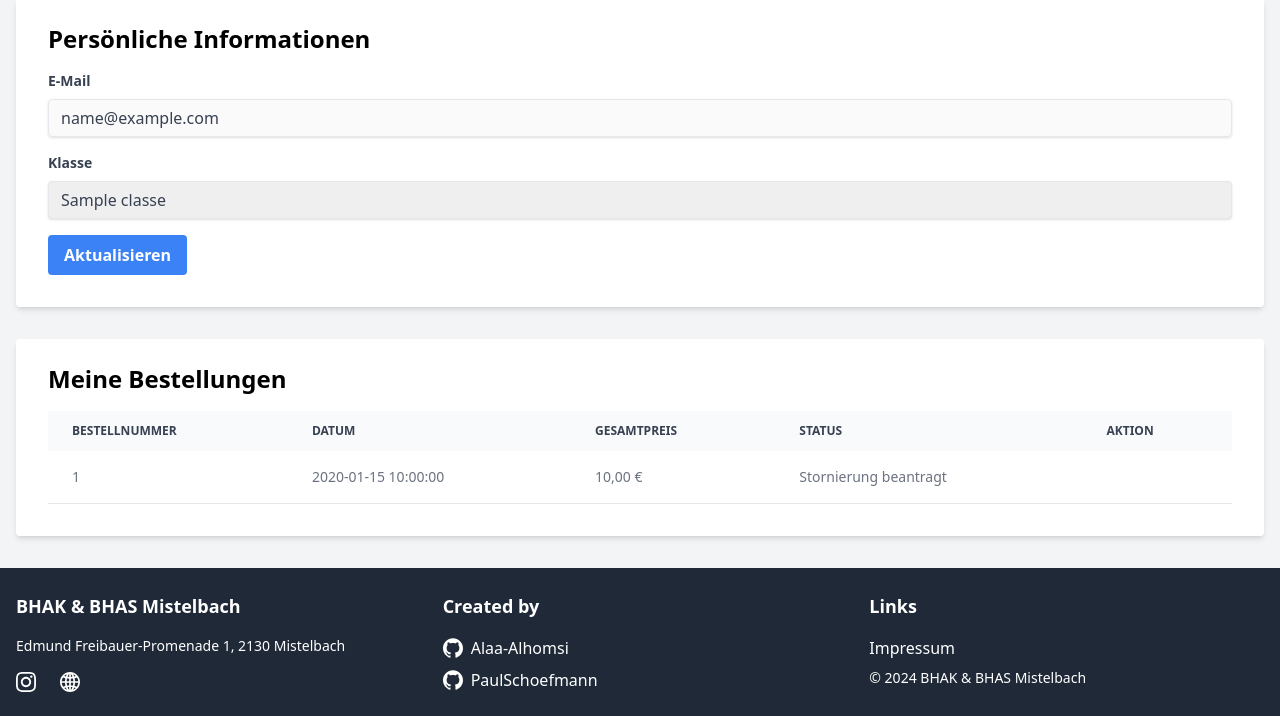
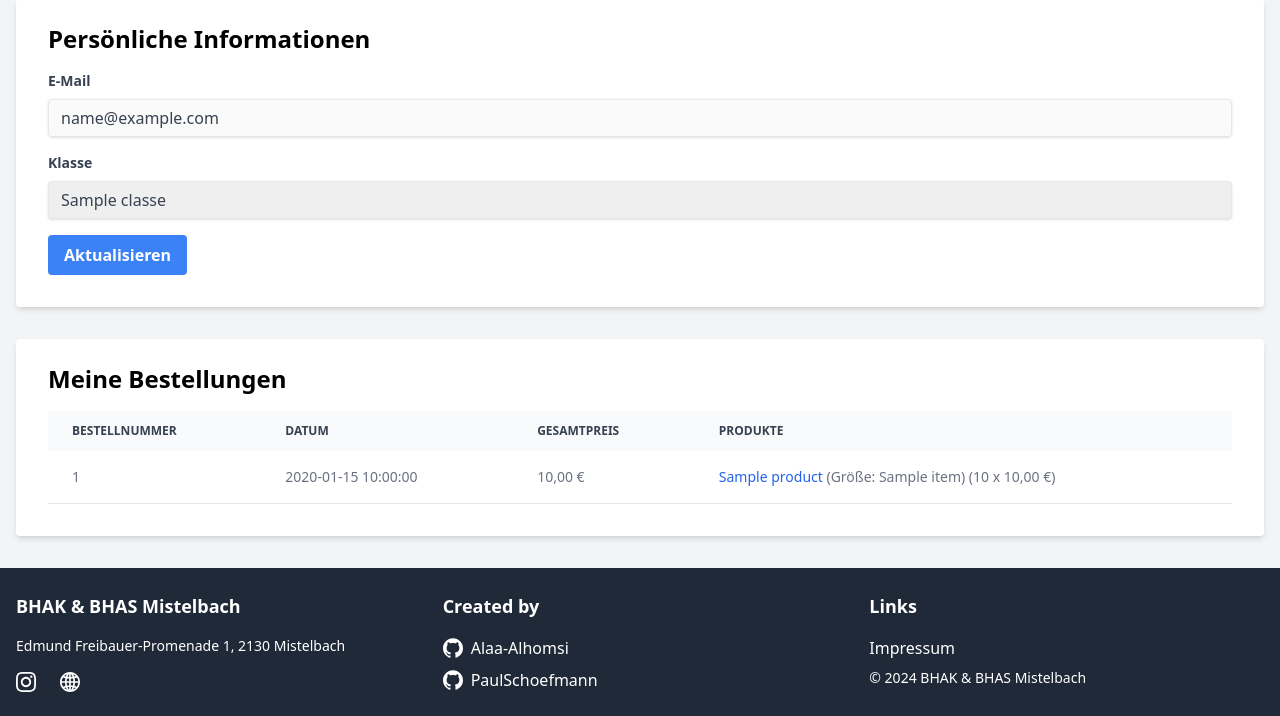
Before and after one commit to Alaa-Alhomsi/school-merch-shop, a PHP site: page /profile.php in a window 1280 px wide. Shown: the part 165-881 px from the top of the page. Run offline with PHP 8.4, Linux system fonts and the light colour scheme; the visitor is signed in with stand-in values (Sample User, id 1); tables that the repository leaves empty or names only in its code hold one stand-in row (values such as "Sample post"); a stand-in replaces the project's code that opens the database connection.

Commit message:
Revert "cancel order"
This reverts commit 699e6eec2c0437ce38c4835327316511846b6026.

```diff
--- a/profile.php
+++ b/profile.php
@@ -43,8 +43,9 @@ if ($_SERVER['REQUEST_METHOD'] == 'POST') {
 
 // Bestellungen abrufen
 $stmt = $pdo->prepare("
-    SELECT o.id AS order_id, o.created_at AS order_date, o.total_price, o.cancellation_requested, o.cancellation_approved,
-           p.id AS product_id, p.name AS product_name, oi.quantity, oi.price AS item_price
+    SELECT o.id AS order_id, o.created_at AS order_date, o.total_price,
+           p.id AS product_id, p.name AS product_name, oi.quantity, oi.price AS item_price,
+           oi.size_name
     FROM orders o
     JOIN order_items oi ON o.id = oi.order_id
     JOIN products p ON oi.product_id = p.id
@@ -54,23 +55,24 @@ $stmt = $pdo->prepare("
 $stmt->execute([$userId]);
 $orderItems = $stmt->fetchAll();
 
-// Stornierungsanfrage bearbeiten
-if ($_SERVER['REQUEST_METHOD'] == 'POST' && isset($_POST['request_cancellation'])) {
-    $orderId = $_POST['order_id'];
-
-    // Überprüfen, ob die Stornierung bereits beantragt wurde
-    $stmt = $pdo->prepare("SELECT cancellation_requested, cancellation_approved FROM orders WHERE id = ? AND user_id = ?");
-    $stmt->execute([$orderId, $userId]);
-    $order = $stmt->fetch();
-
-    if ($order && !$order['cancellation_requested'] && $order['cancellation_approved'] === null) {
-        // Stornierungsanfrage stellen
-        $stmt = $pdo->prepare("UPDATE orders SET cancellation_requested = TRUE WHERE id = ?");
-        $stmt->execute([$orderId]);
-        $successMessage = "Stornierungsanfrage erfolgreich gestellt.";
-    } else {
-        $errorMessage = "Stornierung kann nicht beantragt werden.";
+// Bestellungen gruppieren
+$orders = [];
+foreach ($orderItems as $item) {
+    if (!isset($orders[$item['order_id']])) {
+        $orders[$item['order_id']] = [
+            'id' => $item['order_id'],
+            'date' => $item['order_date'],
+            'total_price' => $item['total_price'],
+            'items' => []
+        ];
     }
+    $orders[$item['order_id']]['items'][] = [
+        'product_id' => $item['product_id'],
+        'product_name' => $item['product_name'],
+        'quantity' => $item['quantity'],
+        'price' => $item['item_price'],
+        'size_name' => $item['size_name']
+    ];
 }
 
 ?>
@@ -128,7 +130,7 @@ if ($_SERVER['REQUEST_METHOD'] == 'POST' && isset($_POST['request_cancellation']
 
             <div class="bg-white shadow-md rounded px-8 pt-6 pb-8">
                 <h2 class="text-2xl font-bold mb-4">Meine Bestellungen</h2>
-                <?php if (empty($orderItems)): ?>
+                <?php if (empty($orders)): ?>
                     <p>Sie haben noch keine Bestellungen aufgegeben.</p>
                 <?php else: ?>
                     <div class="overflow-x-auto">
@@ -138,38 +140,29 @@ if ($_SERVER['REQUEST_METHOD'] == 'POST' && isset($_POST['request_cancellation']
                                     <th scope="col" class="px-6 py-3">Bestellnummer</th>
                                     <th scope="col" class="px-6 py-3">Datum</th>
                                     <th scope="col" class="px-6 py-3">Gesamtpreis</th>
-                                    <th scope="col" class="px-6 py-3">Status</th>
-                                    <th scope="col" class="px-6 py-3">Aktion</th>
+                                    <th scope="col" class="px-6 py-3">Produkte</th>
                                 </tr>
                             </thead>
                             <tbody>
-                                <?php foreach ($orderItems as $item): ?>
+                                <?php foreach ($orders as $order): ?>
                                     <tr class="bg-white border-b">
-                                        <td class="px-6 py-4"><?php echo $item['order_id']; ?></td>
-                                        <td class="px-6 py-4"><?php echo $item['order_date']; ?></td>
-                                        <td class="px-6 py-4"><?php echo number_format($item['total_price'], 2, ',', '.') . ' €'; ?></td>
+                                        <td class="px-6 py-4"><?php echo $order['id']; ?></td>
+                                        <td class="px-6 py-4"><?php echo $order['date']; ?></td>
+                                        <td class="px-6 py-4"><?php echo number_format($order['total_price'], 2, ',', '.') . ' €'; ?></td>
                                         <td class="px-6 py-4">
-                                            <?php
-                                            if ($item['cancellation_requested']) {
-                                                echo "Stornierung beantragt";
-                                            } elseif ($item['cancellation_approved'] === true) {
-                                                echo "Stornierung genehmigt";
-                                            } elseif ($item['cancellation_approved'] === false) {
-                                                echo "Stornierung abgelehnt";
-                                            } else {
-                                                echo "Aktiv";
-                                            }
-                                            ?>
-                                        </td>
-                                        <td class="px-6 py-4">
-                                            <?php if (!$item['cancellation_requested'] && $item['cancellation_approved'] === null): ?>
-                                                <form method="POST">
-                                                    <input type="hidden" name="order_id" value="<?php echo $item['order_id']; ?>">
-                                                    <button type="submit" name="request_cancellation" class="bg-red-500 hover:bg-red-700 text-white font-bold py-2 px-4 rounded focus:outline-none focus:shadow-outline">
-                                                        Stornierung beantragen
-                                                    </button>
-                                                </form>
-                                            <?php endif; ?>
+                                            <ul>
+                                                <?php foreach ($order['items'] as $item): ?>
+                                                    <li>
+                                                        <a href="product_detail.php?id=<?php echo $item['product_id']; ?>" class="text-blue-600 hover:underline">
+                                                            <?php echo htmlspecialchars($item['product_name']); ?>
+                                                        </a>
+                                                        <?php if (!empty($item['size_name'])): ?>
+                                                            (Größe: <?php echo htmlspecialchars($item['size_name']); ?>)
+                                                        <?php endif; ?>
+                                                        (<?php echo $item['quantity']; ?> x <?php echo number_format($item['price'], 2, ',', '.') . ' €'; ?>)
+                                                    </li>
+                                                <?php endforeach; ?>
+                                            </ul>
                                         </td>
                                     </tr>
                                 <?php endforeach; ?>
```
